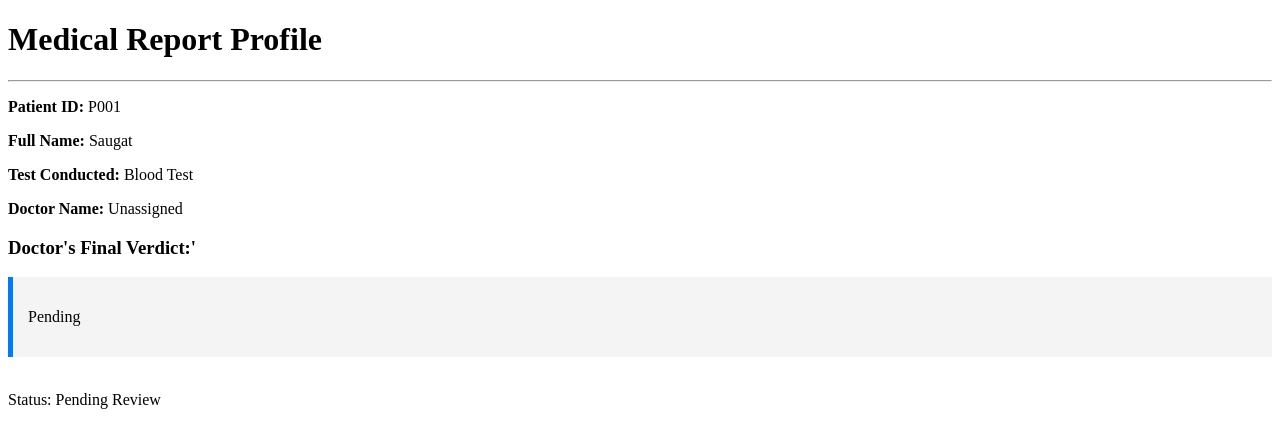
After one commit to SaugatPanta10/hospital-crowd-management, a Django app: a page that uses records/templates/records/patient_detail.html in a window 1280 px wide. The commit adds this page. Shown: the top 448 px of the page. Run offline with Django 5.2, Linux system fonts and the light colour scheme; data comes from the database, SQL or seed files in the repository.

Commit message:
Feat: Complete Day 11 Dashbaord dynamic linking challenge

```diff
--- a/records/templates/records/doctor_dashboard.html
+++ b/records/templates/records/doctor_dashboard.html
@@ -13,10 +13,13 @@
 
     <ul>
         {% for report in reports %}
+
         <li>
+            <a href="{% url 'patient_detail' report.patient_id %}">
             <strong> Patient ID: </strong> {{ report.patient_id }} |
             <strong> Name: </strong> {{report.patient_name }} |
             <strong> Status: </strong> {{report.verdict }}
+        </a>
         </li>
         {% empty %}
         <p> No pending reports in the system.</p>
--- /dev/null
+++ b/records/templates/records/patient_detail.html
@@ -0,0 +1,24 @@
+<!DOCTYPE html>
+<html lang = "eng">
+    <head>
+        <meta charset = "UTF-8">
+        <meta name = "viewport" content = "width=device-width, initial-scale=1.0">
+        <title> Patient Report - {{report.patient_name}}</title>
+    </head>
+    <body>
+    <h1>Medical Report Profile</h1>
+    <hr>
+    <p><strong> Patient ID: </strong> {{report.patient_id}}</p>
+    <p><strong> Full Name: </strong> {{report.patient_name}}</p>
+    <p><strong> Test Conducted: </strong> {{report.test_name}}</p>
+    <p><strong> Doctor Name: </strong> {{report.doctor_name}}</p>
+
+    <h3>Doctor's Final Verdict:'</h3>
+    <div style = "background-color: #f4f4f4; padding: 15px; border-left: 5px solid #007bff;">
+        <p>{{ report.verdict }}</p>
+    </div>
+
+    <br>
+    <p> Status: {% if report.is_reviewd %} Reviewed & Signed {% else %}Pending Review{% endif %}</p>
+    </body>
+</html>
--- a/records/urls.py
+++ b/records/urls.py
@@ -4,5 +4,6 @@ from . import views  # '.' means current folder, views means import views.py fro
 # this is the list of all URL routes in this app.
 urlpatterns = [ # it must be called exactly urlpatterns as this is a special django variable name
     path('', views.home_view, name = 'home'),
-    path('doctor/', views.doctor_dashboard_view, name = "doctor dashboard")
+    path('doctor/', views.doctor_dashboard_view, name = "doctor dashboard"),
+    path('patient/<str:patient_id>/', views.patient_detail_view, name = 'patient_detail')
 ]
--- a/records/views.py
+++ b/records/views.py
@@ -1,4 +1,4 @@
-from django.shortcuts import render # django.shortcuts is a module that provides useful tools like rendering HTML templates , and render is a function used to return HTML pages
+from django.shortcuts import render, get_object_or_404 # django.shortcuts is a module that provides useful tools like rendering HTML templates , and render is a function used to return HTML pages
 from django.http import HttpResponse #django.http is a module that handles web requests and responses. HttpResponse sends text babck to the browser
 from .models import PatientReport
 
@@ -7,10 +7,18 @@ def home_view(request):  #request is an object that contains the information sen
     context = {
         'patients': total_patients
         }
-
     return render(request, 'records/home.html', context)
 
 def doctor_dashboard_view(request):
     all_reports = PatientReport.objects.all() #Take all records from PatientReport table and store them in a list
-    context = {'reports': all_reports}
+    context = {
+        'reports': all_reports
+        }
     return render(request, 'records/doctor_dashboard.html', context) #this context must always be a dictionary
+
+def patient_detail_view(request, patient_id):
+    report = get_object_or_404(PatientReport, patient_id=patient_id)
+    context = {
+        'report' : report
+    }
+    return render(request, 'records/patient_detail.html', context)
```
